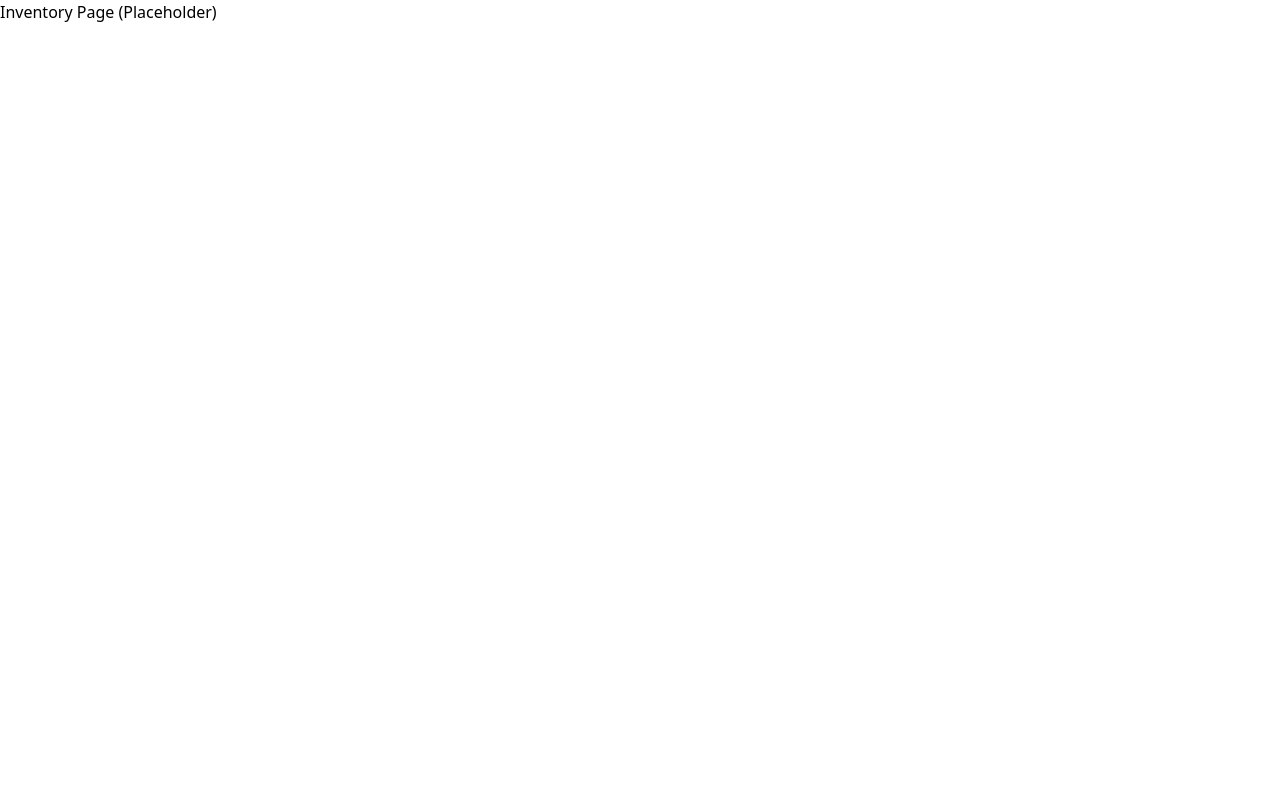
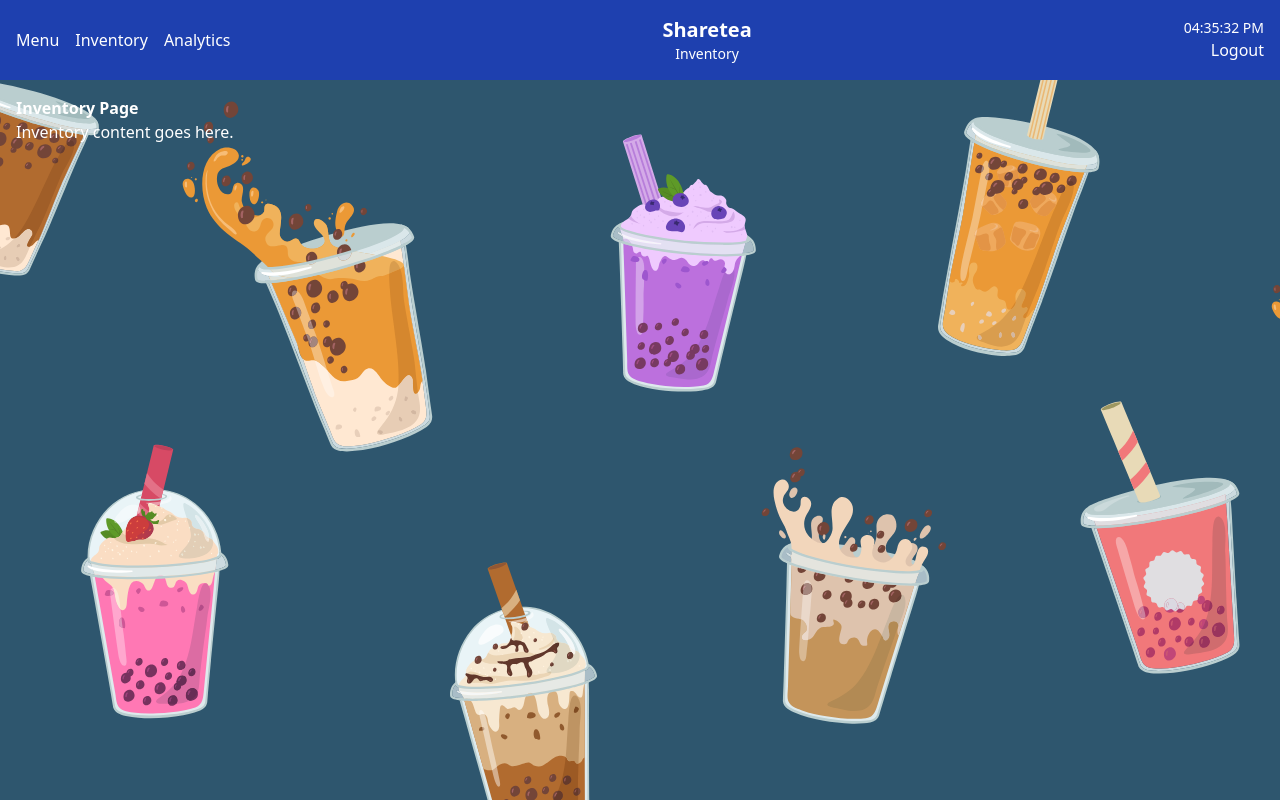
Before and after one commit to landondelgado/CSCE331_Project3, a React (Create React App) app in the folder pos/: page /inventory in a window 1280 px wide. Built offline with nearby package versions, Linux system fonts and the light colour scheme.

Commit message:
Header layout frontend initialized

```diff
--- a/pos/src/InventoryPage.jsx
+++ b/pos/src/InventoryPage.jsx
@@ -1,10 +1,39 @@
 import React from 'react';
+import bobabackground from './images/bobabackground.svg';
 
 export default function InventoryPage() {
     return(
-        <div>
+    <div
+        className = "min-h-screen bg-blue-900 text-white bg-cover bg-no-repeat"
+        style = {{ backgroundImage: `url(${bobabackground})`}}
+        >
+
+        {/*Header*/}
+        <header className = "flex items-center justify-between p-4 bg-blue-800">
+            {/* Left: Navigation Buttons */}
+            <div className = "flex gap-4">
+                <button className = "hover:text-gray-300">Menu</button>
+                <button className = "hover:text-gray-300">Inventory</button>
+                <button className = "hover:text:-gray-300">Analytics</button>
+            </div>
+            {/* Center: Logo and Title */}
+            <div className = "text-center">
+                <h1 className = "text-xl font-bold">Sharetea</h1>
+                <p className = "text-sm">Inventory</p>
+            </div>
+            {/* Right: Time and Logout */}
+            <div className = "text-right">
+                <p className = "text-sm">04:35:32 PM</p>
+                <button className = "hover:text-gray-300">Logout</button>
+            </div>
+        </header>
+        {/* Main Content: Placeholder */}
+        <main className = "p-4">
+            <h2 className = "text-2x1 font-bold"> Inventory Page </h2>
             {/* Fill this with the tailwind layout & styling later*/}
-            <h1> Inventory Page (Placeholder)</h1>
-        </div>
+            <p>Inventory content goes here.</p>
+        </main>
+        {/* Footer */}
+    </div>
     )
 }
```
